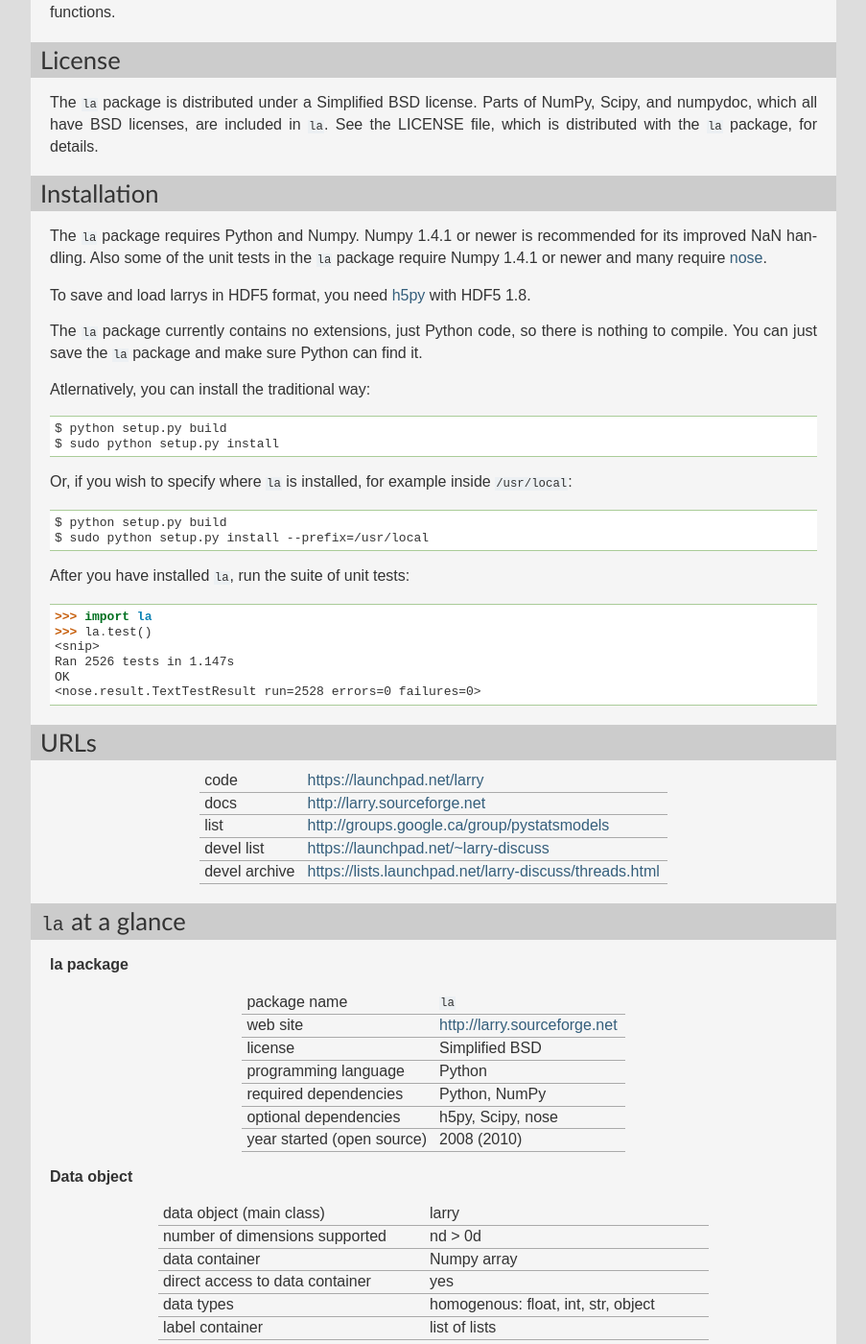
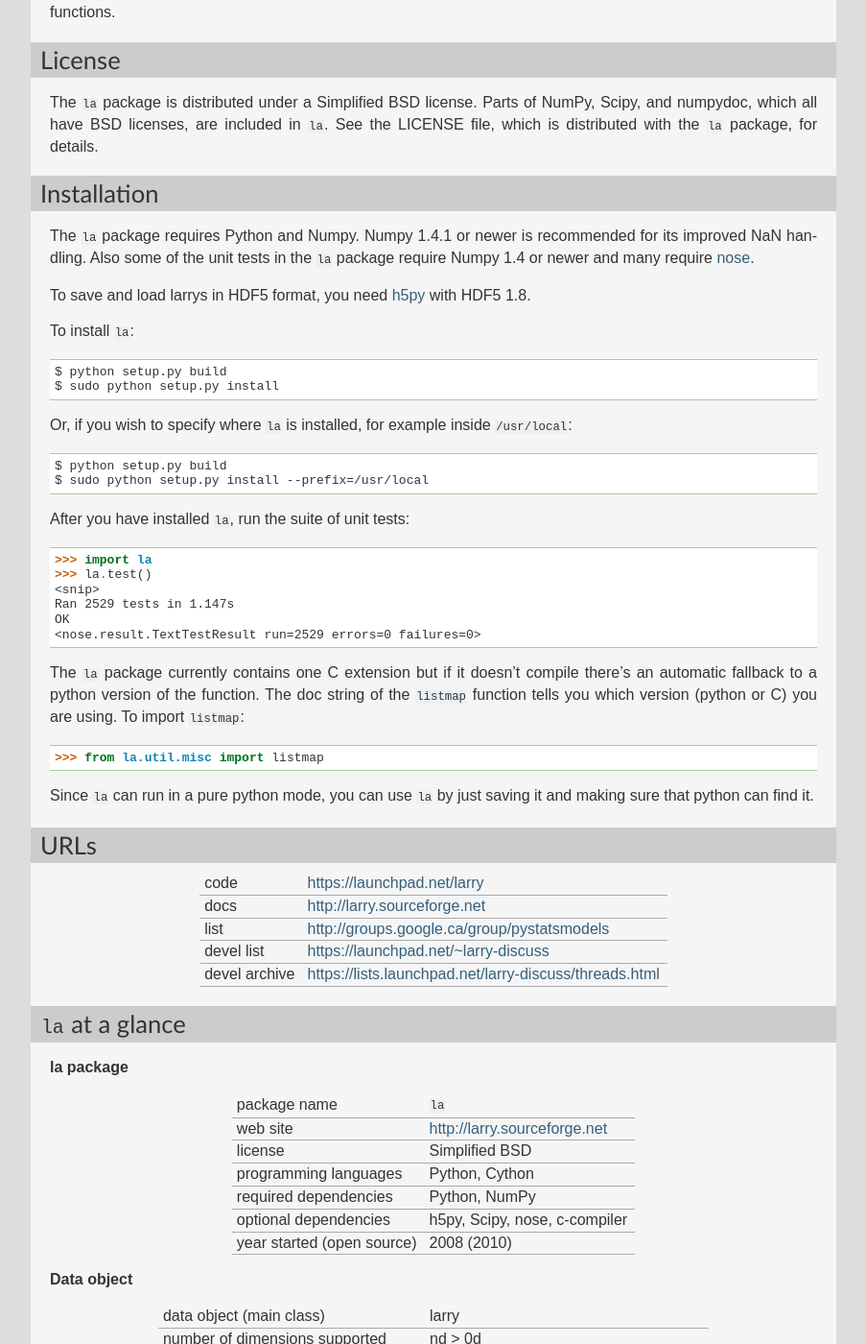
Before and after one commit to kwgoodman/la, a Sphinx documentation site: the page built from doc/source/intro.rst, in a window 1280 px wide and 1400 px high, scrolled down 1056 px. Shown: the whole window at 96% size, without its empty margins (198-1101 px from the left). Built offline with Sphinx 7.4.7, drawn with Linux system fonts in a browser that asks for light colours; some of the changed text lies outside the part shown.

Commit message:
* doc/source/intro.rst: Update for cython.

```diff
--- a/doc/source/intro.rst
+++ b/doc/source/intro.rst
@@ -77,17 +77,13 @@ Installation
 
 The ``la`` package requires Python and Numpy. Numpy 1.4.1 or newer is
 recommended for its improved NaN handling. Also some of the unit tests in the
-``la`` package require Numpy 1.4.1 or newer and many require
+``la`` package require Numpy 1.4 or newer and many require
 `nose <http://somethingaboutorange.com/mrl/projects/nose>`_.
 
 To save and load larrys in HDF5 format, you need
 `h5py <http://h5py.alfven.org>`_ with HDF5 1.8.
 
-The ``la`` package currently contains no extensions, just Python code, so
-there is nothing to compile. You can just save the ``la`` package and make
-sure Python can find it.
-
-Atlernatively, you can install the traditional way:
+To install ``la``:
 ::
     $ python setup.py build
     $ sudo python setup.py install
@@ -103,9 +99,19 @@ After you have installed ``la``, run the suite of unit tests:
     >>> import la
     >>> la.test()
     <snip>
-    Ran 2526 tests in 1.147s
+    Ran 2529 tests in 1.147s
     OK
-    <nose.result.TextTestResult run=2528 errors=0 failures=0>
+    <nose.result.TextTestResult run=2529 errors=0 failures=0>
+
+The ``la`` package currently contains one C extension but if it doesn't
+compile there's an automatic fallback to a python version of the function. The
+doc string of the ``listmap`` function tells you which version (python or C)
+you are using. To import ``listmap``:
+::
+    >>> from la.util.misc import listmap
+
+Since ``la`` can run in a pure python mode, you can use ``la`` by just saving
+it and making sure that python can find it.
 
 URLs
 ====
@@ -127,9 +133,9 @@ URLs
 package name                              ``la``
 web site                                  http://larry.sourceforge.net
 license                                   Simplified BSD
-programming language                      Python
+programming languages                     Python, Cython
 required dependencies                     Python, NumPy
-optional dependencies                     h5py, Scipy, nose
+optional dependencies                     h5py, Scipy, nose, c-compiler
 year started (open source)                2008 (2010)
 ======================================    ====================================
 
@@ -163,6 +169,4 @@ Numpy                                     ``la``
 ``arr.astype(float)``                     ``lar.astype(float)``
 ``arr1 + arr2``                           ``lar1 + lar2``
 ``arr[:,0]``                              ``lar[:,0]``
-fancy indexing: ``arr[[0,1], [0,1]]``     not supported
-not supported                             indexing by label: ``lar2.lix[:, ['a', 'b']]``
 ======================================    ====================================
```
Also changed, not shown: 1 other file.
